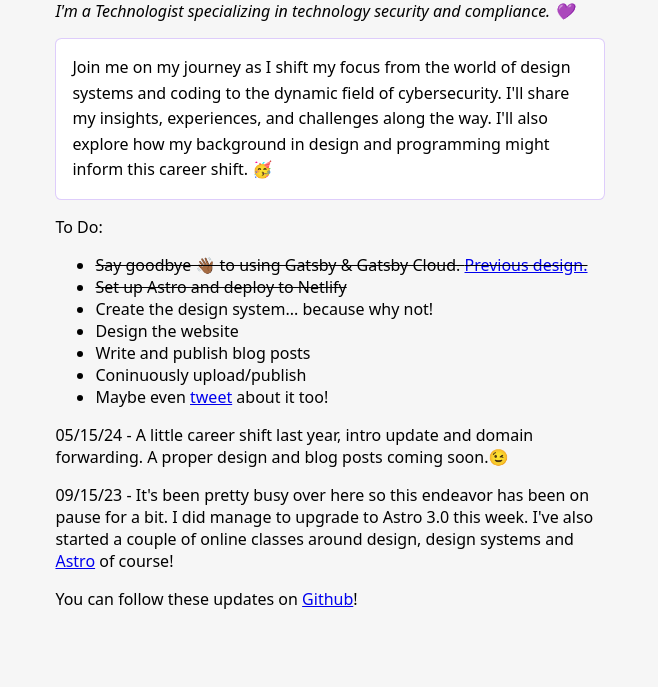
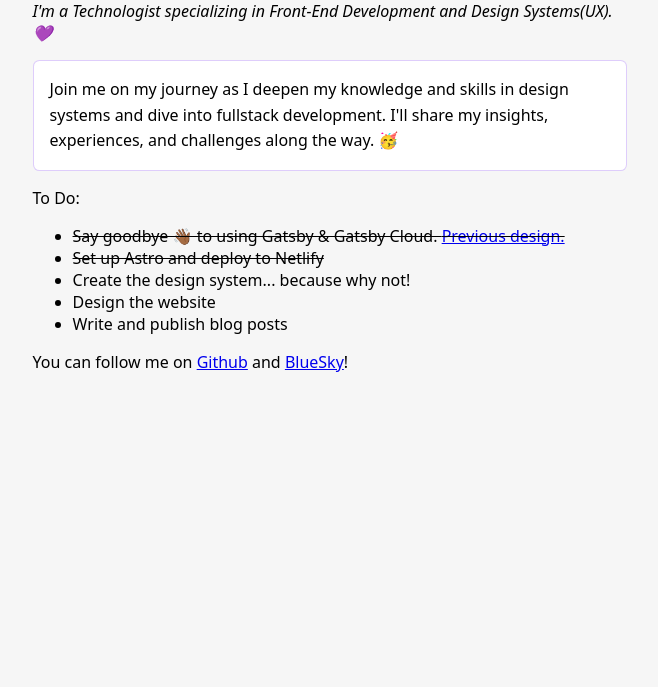
Before and after one commit to KatrinaH/katrinah-io, an Astro site: page / in a window 1280 px wide. Shown: the part 113-800 px from the top of the page, without its empty margins (310-968 px from the left). Built offline with nearby package versions, Linux system fonts and the light colour scheme; Astro itself is replaced by a stand-in of ours.

Commit message:
Minor content changes

```diff
--- a/src/pages/index.astro
+++ b/src/pages/index.astro
@@ -6,9 +6,9 @@ import Layout from '../layouts/Layout.astro';
 <Layout title="Katrina H.| Home">
 	<main>
 		<h1>Hi! I'm <span class="text-gradient">Katrina</span>.</h1>
-		<p><i>I'm a Technologist specializing in technology security and compliance. 💜</i></p>
+		<p><i>I'm a Technologist specializing in Front-End Development and Design Systems(UX). 💜</i></p>
 		<p class="intro">
-			Join me on my journey as I shift my focus from the world of design systems and coding to the dynamic field of cybersecurity. I'll share my insights, experiences, and challenges along the way. I'll also explore how my background in design and programming might inform this career shift. 🥳
+			Join me on my journey as I deepen my knowledge and skills in design systems and dive into fullstack development. I'll share my insights, experiences, and challenges along the way.  🥳
 		</p>
 		<div>
 			<p>To Do:</p>
@@ -18,18 +18,11 @@ import Layout from '../layouts/Layout.astro';
 				<li>Create the design system... because why not!</li>
 				<li>Design the website</li>
 				<li>Write and publish blog posts</li>
-				<li>Coninuously upload/publish</li>
-				<li>Maybe even <a href="https://twitter.com/TrinaBHu">tweet</a> about it too!</li>
 			</ul>
 		</div>
+
 		<div>
-			<p>05/15/24 - A little career shift last year, intro update and domain forwarding. A proper design and blog posts coming soon.😉</p>
-		</div>
-		<div>
-			<p>09/15/23 - It's been pretty busy over here so this endeavor has been on pause for a bit. I did manage to upgrade to Astro 3.0 this week. I've also started a couple of online classes around design, design systems and <a href="https://astro.build/" target="_blank">Astro</a> of course!</p>
-		</div>
-		<div>
-			You can follow these updates on <a href="https://github.com/katrinah">Github</a>!
+			You can follow me on <a href="https://github.com/katrinah">Github</a> and <a href="https://bsky.app/profile/trinabhu.bsky.social">BlueSky</a>!
 		</div>
 
 	</main>
@@ -38,8 +31,8 @@ import Layout from '../layouts/Layout.astro';
 <style>
 	main {
 		margin: auto;
-		padding: 1.5rem;
-		max-width: 60ch;
+		padding: 1.5em;
+		max-width: 65ch;
 	}
 	h1 {
 		font-size: 3rem;
```
Also changed, not shown: 1 other file.
